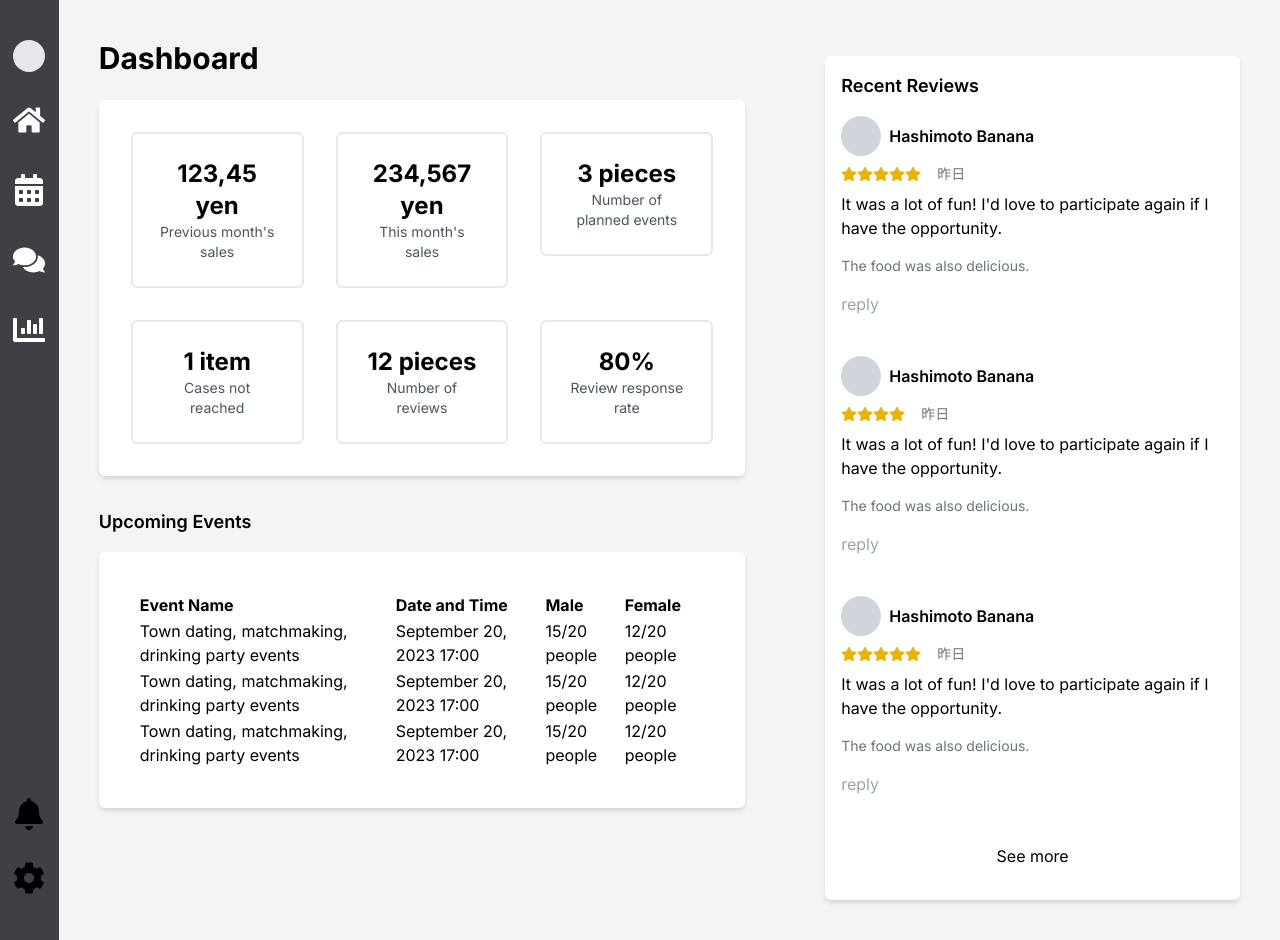
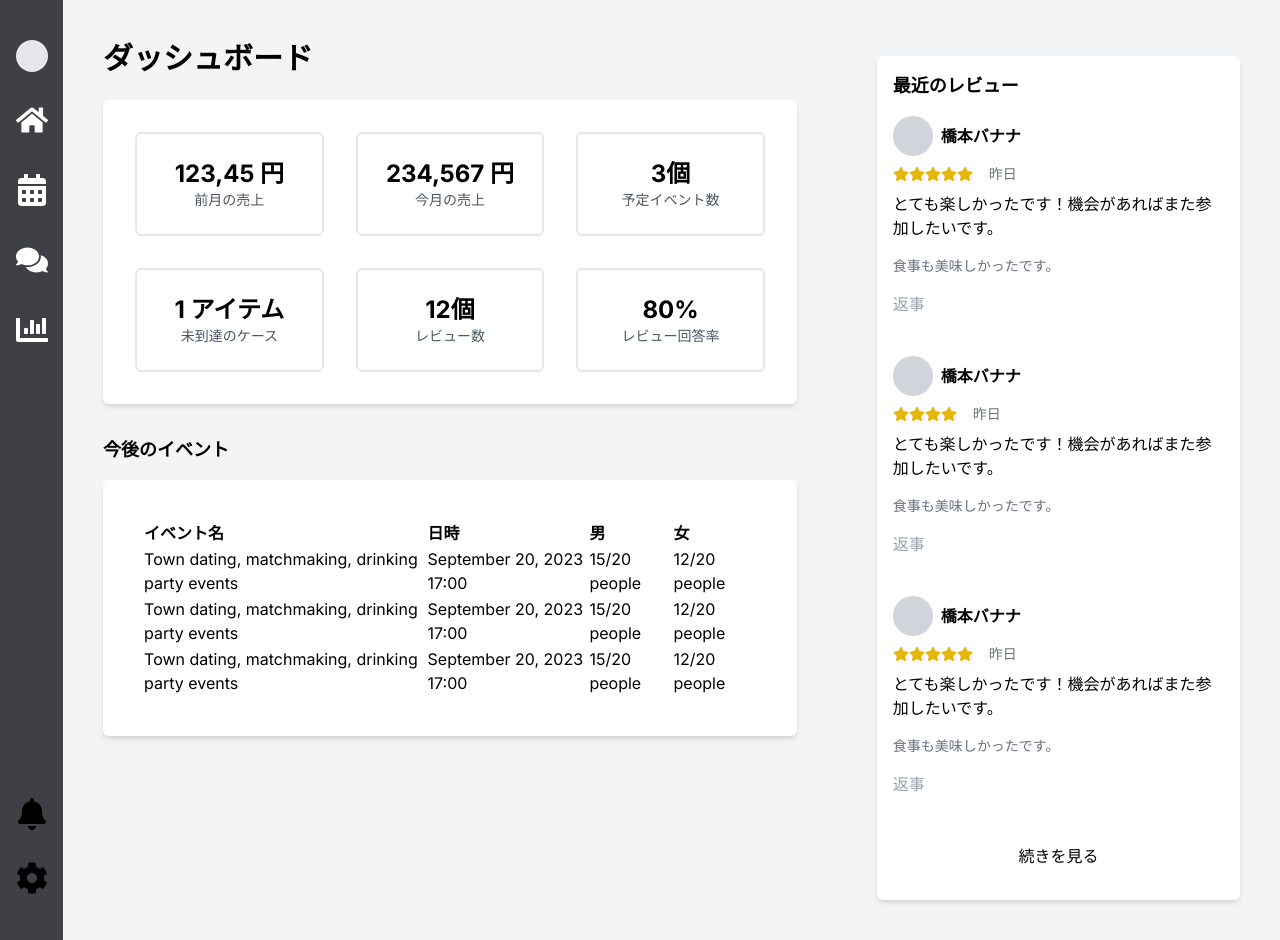
Before and after one commit to genshindev325/rule, a Next.js app in the folder rule-web/: page /dashboard in a window 1280 px wide. Built offline with nearby package versions, Linux system fonts and the light colour scheme.

Commit message:
dashboard into japanese

```diff
--- a/rule-web/app/(store)/dashboard/page.tsx
+++ b/rule-web/app/(store)/dashboard/page.tsx
@@ -31,10 +31,10 @@ const Dashboard = () => {
         <Navbar />
       </div>
       <div className="w-3/4 p-10">
-        <h1 className="text-3xl font-bold mb-6">Dashboard</h1>
+        <h1 className="text-3xl font-bold mb-6">ダッシュボード</h1>
         <MainPanel />
         <div className="mt-8">
-          <h3 className="text-lg font-semibold mb-4">Upcoming Events</h3>
+          <h3 className="text-lg font-semibold mb-4">今後のイベント</h3>
           <UpcomingEvents />
         </div>
       </div>
--- a/rule-web/components/dashboard/mainPanel.tsx
+++ b/rule-web/components/dashboard/mainPanel.tsx
@@ -7,38 +7,38 @@ const MainPanel = () => {
     <div className="p-4 bg-white shadow-md rounded-md flex flex-wrap">
       <div className="w-full md:w-1/3 p-4">
         <div className="border-gray-200 border-solid border-2 p-6 rounded-md text-center">
-          <div className="text-2xl font-bold">123,45 yen</div>
-          <div className="text-sm text-gray-600">Previous month's sales</div>
+          <div className="text-2xl font-bold">123,45 円</div>
+          <div className="text-sm text-gray-600">前月の売上</div>
         </div>
       </div>
       <div className="w-full md:w-1/3 p-4">
       <div className="border-gray-200 border-solid border-2 p-6 rounded-md text-center">
-          <div className="text-2xl font-bold">234,567 yen</div>
-          <div className="text-sm text-gray-600">This month's sales</div>
+          <div className="text-2xl font-bold">234,567 円</div>
+          <div className="text-sm text-gray-600">今月の売上</div>
         </div>
       </div>
       <div className="w-full md:w-1/3 p-4">
       <div className="border-gray-200 border-solid border-2 p-6 rounded-md text-center">
-          <div className="text-2xl font-bold">3 pieces</div>
-          <div className="text-sm text-gray-600">Number of planned events</div>
+          <div className="text-2xl font-bold">3個</div>
+          <div className="text-sm text-gray-600">予定イベント数</div>
         </div>
       </div>
       <div className="w-full md:w-1/3 p-4">
       <div className="border-gray-200 border-solid border-2 p-6 rounded-md text-center">
-          <div className="text-2xl font-bold">1 item</div>
-          <div className="text-sm text-gray-600">Cases not reached</div>
+          <div className="text-2xl font-bold">1 アイテム</div>
+          <div className="text-sm text-gray-600">未到達のケース</div>
         </div>
       </div>
       <div className="w-full md:w-1/3 p-4">
       <div className="border-gray-200 border-solid border-2 p-6 rounded-md text-center">
-          <div className="text-2xl font-bold">12 pieces</div>
-          <div className="text-sm text-gray-600">Number of reviews</div>
+          <div className="text-2xl font-bold">12個</div>
+          <div className="text-sm text-gray-600">レビュー数</div>
         </div>
       </div>
       <div className="w-full md:w-1/3 p-4">
       <div className="border-gray-200 border-solid border-2 p-6 rounded-md text-center">
           <div className="text-2xl font-bold">80%</div>
-          <div className="text-sm text-gray-600">Review response rate</div>
+          <div className="text-sm text-gray-600">レビュー回答率</div>
         </div>
       </div>
     </div>
--- a/rule-web/components/dashboard/recentReviews.tsx
+++ b/rule-web/components/dashboard/recentReviews.tsx
@@ -11,24 +11,24 @@ interface RecentReviewsProps {
 
 const reviews = [
   {
-    user: 'Hashimoto Banana',
+    user: '橋本バナナ',
     date: '昨日',
-    content: 'It was a lot of fun! I\'d love to participate again if I have the opportunity.',
-    conclusion: 'The food was also delicious.',
+    content: 'とても楽しかったです！機会があればまた参加したいです。',
+    conclusion: '食事も美味しかったです。',
     rating: 5
   },
   {
-    user: 'Hashimoto Banana',
+    user: '橋本バナナ',
     date: '昨日',
-    content: 'It was a lot of fun! I\'d love to participate again if I have the opportunity.',
-    conclusion: 'The food was also delicious.',
+    content: 'とても楽しかったです！機会があればまた参加したいです。',
+    conclusion: '食事も美味しかったです。',
     rating: 4
   },
   {
-    user: 'Hashimoto Banana',
+    user: '橋本バナナ',
     date: '昨日',
-    content: 'It was a lot of fun! I\'d love to participate again if I have the opportunity.',
-    conclusion: 'The food was also delicious.',
+    content: 'とても楽しかったです！機会があればまた参加したいです。',
+    conclusion: '食事も美味しかったです。',
     rating: 5
   },
   // Add more reviews as needed
@@ -37,7 +37,7 @@ const reviews = [
 const RecentReviews: React.FC<RecentReviewsProps> = ({ onSeeMore }) => {
   return (
     <div className="p-4 bg-white shadow-md rounded-md">
-      <h3 className="text-lg font-semibold mb-4">Recent Reviews</h3>
+      <h3 className="text-lg font-semibold mb-4">最近のレビュー</h3>
       <ul>
         {reviews.map((review, index) => (
           <li key={index} className="mb-4">
@@ -55,12 +55,12 @@ const RecentReviews: React.FC<RecentReviewsProps> = ({ onSeeMore }) => {
             </div>
             <p>{review.content}</p>
             <div className='text-sm text-gray-500 mt-4'>{review.conclusion}</div>
-            <div className="text-md text-gray-400 mt-4 mb-10 cursor-pointer">reply</div>
+            <div className="text-md text-gray-400 mt-4 mb-10 cursor-pointer">返事</div>
           </li>
         ))}
         <div className='text-center mt-8 mb-2'>
           <button id="seeMore" className='p-2 border-none rounded-lg bg-white hover:bg-gray-300' onClick={onSeeMore}>
-            See more
+            続きを見る
           </button>
         </div>
       </ul>
--- a/rule-web/components/dashboard/upcomingEvents.tsx
+++ b/rule-web/components/dashboard/upcomingEvents.tsx
@@ -30,10 +30,10 @@ const UpcomingEvents = () => {
       <table className="w-full">
         <thead>
           <tr>
-            <th className="text-left">Event Name</th>
-            <th className="text-left">Date and Time</th>
-            <th className="text-left">Male</th>
-            <th className="text-left">Female</th>
+            <th className="text-left">イベント名</th>
+            <th className="text-left">日時</th>
+            <th className="text-left">男</th>
+            <th className="text-left">女</th>
           </tr>
         </thead>
         <tbody>
```
